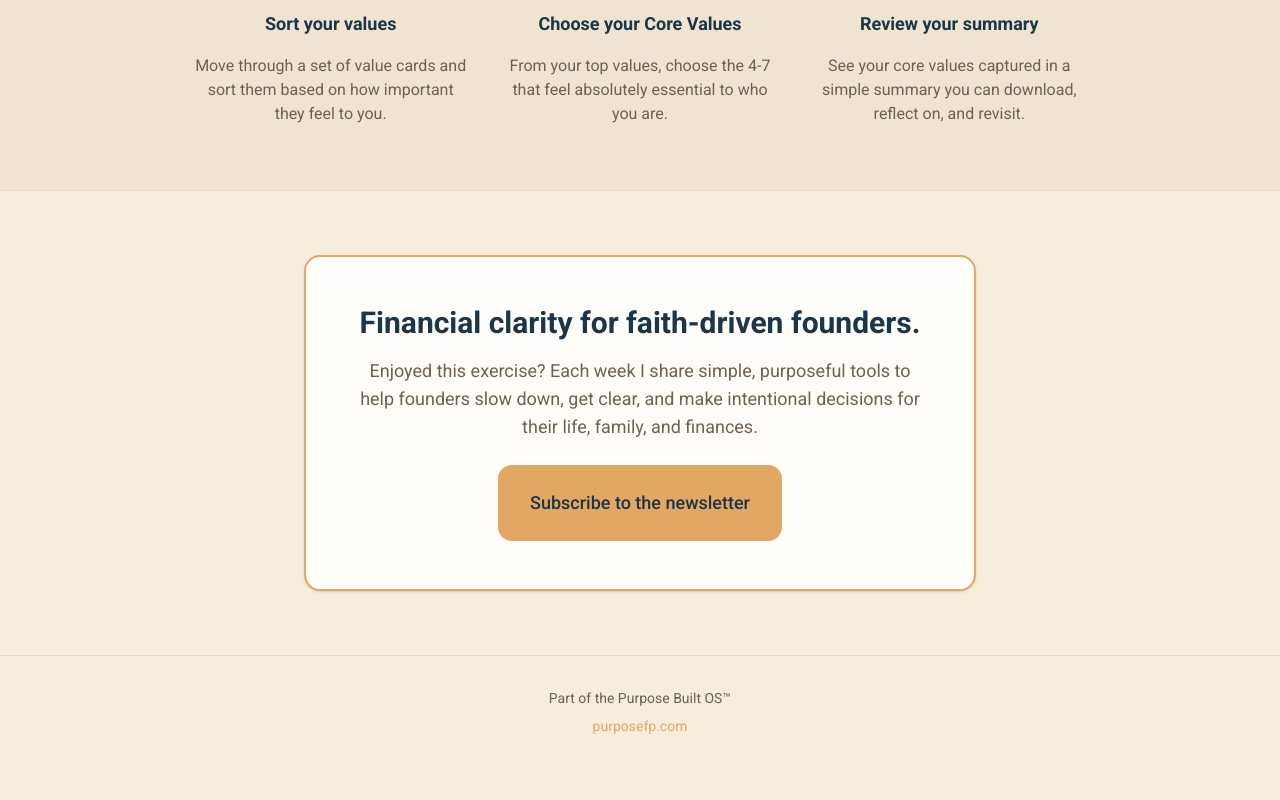
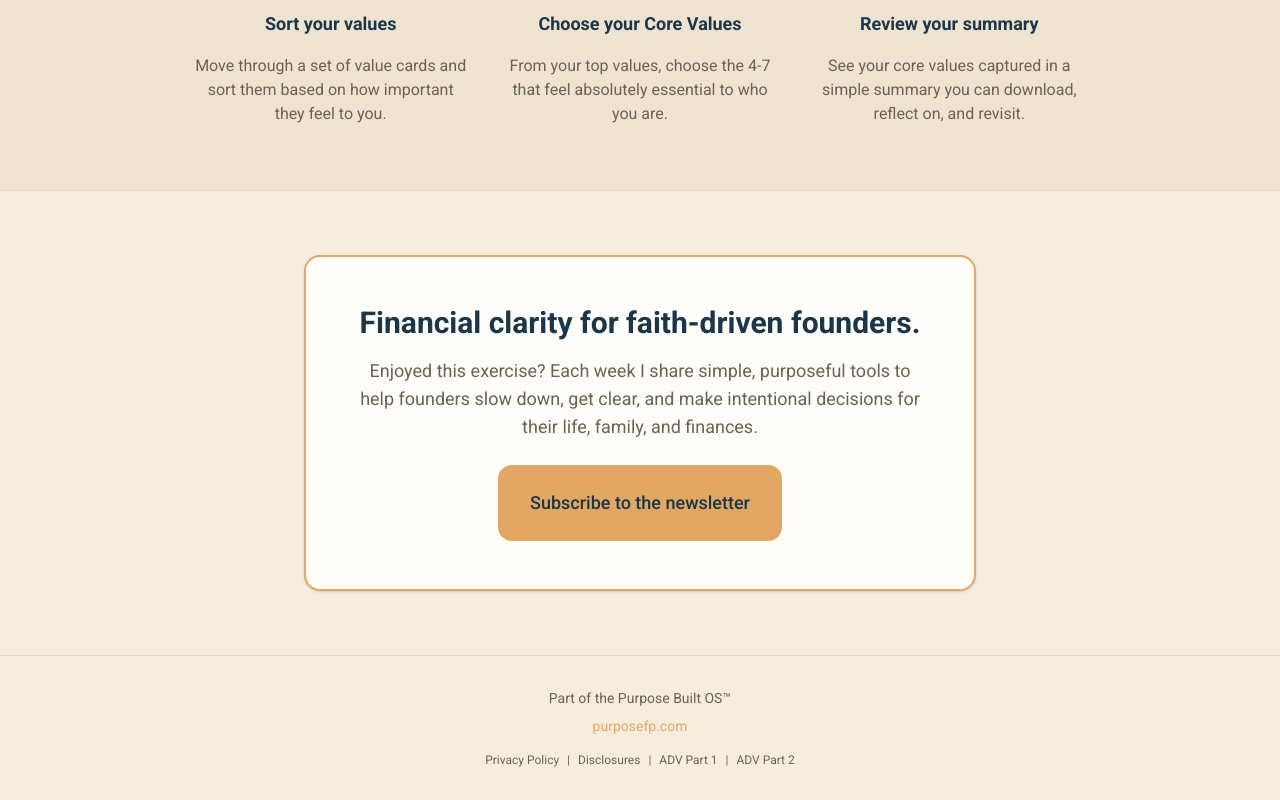
Before and after one commit to purposebuiltplan/v0-values-card-app, a Next.js app: page / in a window 1280 px wide. Shown: the part 1020-1820 px from the top of the page. Before the commit the page ends 1788 px from the top, so only its background shows below. Built offline with nearby package versions, Linux system fonts and the light colour scheme.

Commit message:
Add compliance disclosure links to site footer

```diff
--- a/components/site-footer.tsx
+++ b/components/site-footer.tsx
@@ -12,6 +12,43 @@ export function SiteFooter() {
           purposefp.com
         </a>
       </p>
+      <p className="mt-4 flex flex-wrap items-center justify-center gap-x-2 gap-y-1 text-xs print:mt-2">
+        <a
+          href="https://purposefp.com/privacy-policy/"
+          target="_blank"
+          rel="noopener noreferrer"
+          className="underline-offset-4 hover:text-foreground hover:underline"
+        >
+          Privacy Policy
+        </a>
+        <span aria-hidden="true">|</span>
+        <a
+          href="https://purposefp.com/?page_id=230"
+          target="_blank"
+          rel="noopener noreferrer"
+          className="underline-offset-4 hover:text-foreground hover:underline"
+        >
+          Disclosures
+        </a>
+        <span aria-hidden="true">|</span>
+        <a
+          href="https://reports.adviserinfo.sec.gov/reports/ADV/331194/PDF/331194.pdf"
+          target="_blank"
+          rel="noopener noreferrer"
+          className="underline-offset-4 hover:text-foreground hover:underline"
+        >
+          ADV Part 1
+        </a>
+        <span aria-hidden="true">|</span>
+        <a
+          href="https://files.adviserinfo.sec.gov/IAPD/Content/Common/crd_iapd_Brochure.aspx?BRCHR_VRSN_ID=1011497"
+          target="_blank"
+          rel="noopener noreferrer"
+          className="underline-offset-4 hover:text-foreground hover:underline"
+        >
+          ADV Part 2
+        </a>
+      </p>
     </footer>
   )
 }
```
